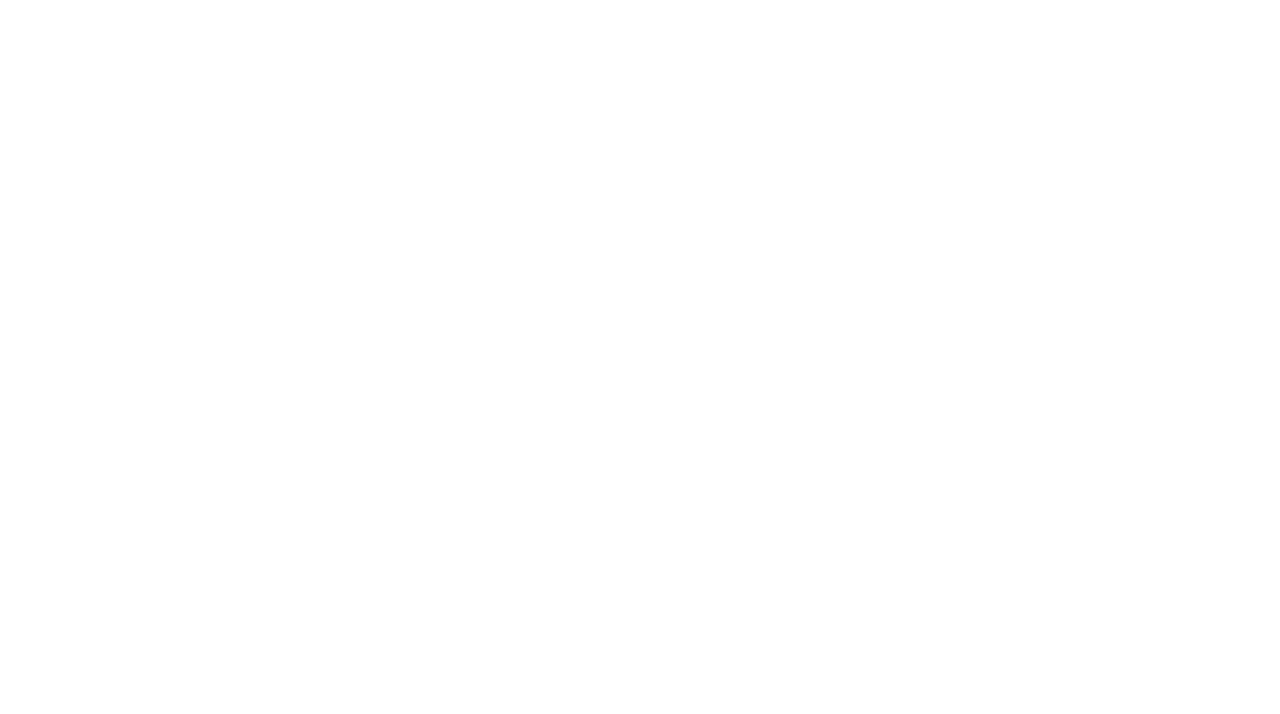
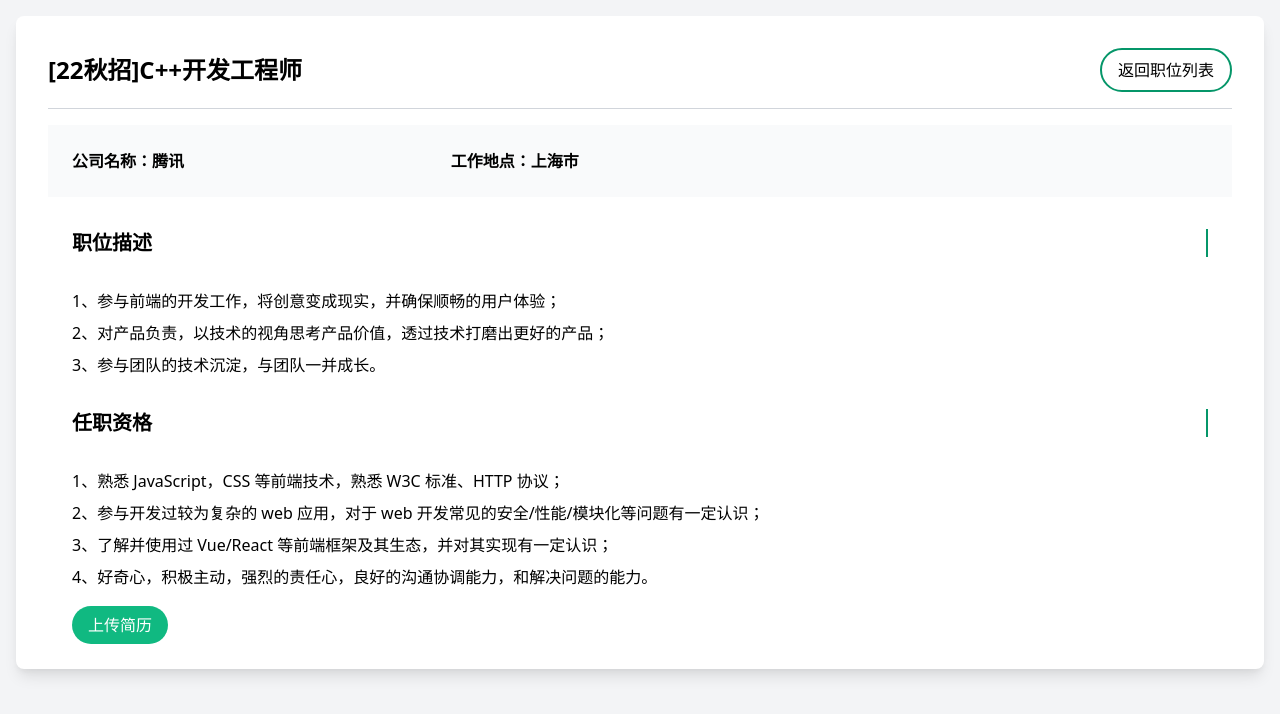
Before and after one commit to prokylo/offer-frontend, a Vue app in the folder job-offer/: page /jobs/1/detail in a window 1280 px wide. Before the commit this address had no page. Shown: the top 714 px of the page. Built offline with nearby package versions, Linux system fonts and the light colour scheme.

Commit message:
add: job detail page

```diff
--- a/job-offer/index.html
+++ b/job-offer/index.html
@@ -9,5 +9,7 @@
   <body>
     <div id="app"></div>
     <script type="module" src="/src/main.js"></script>
+    <!-- 在页面中包含库 -->
+    <script src="https://unpkg.com/vue/dist/vue.js"></script>
   </body>
 </html>
--- a/job-offer/package.json
+++ b/job-offer/package.json
@@ -13,7 +13,8 @@
     "qs": "^6.10.2",
     "tailwindcss": "^2.2.19",
     "vue": "^3.2.16",
-    "vue-router": "^4.0.12"
+    "vue-router": "^4.0.12",
+    "vue3-markdown-it": "^1.0.9"
   },
   "devDependencies": {
     "@vitejs/plugin-vue": "^1.9.3",
--- a/job-offer/src/JobOffersApp.vue
+++ b/job-offer/src/JobOffersApp.vue
@@ -34,8 +34,7 @@
       <div class="self-center">
         <p class="text-4xl" ref="title">从这里，开启你的招聘之旅！</p>
         <p class="subtitle text-gray-500 text-xl mt-4" ref="subtitle">这是一个集招聘信息、分享、吐槽于一体的平台</p>
-        <button class="bg-yellow-500 rounded-md
-    text-3xl text-white py-6 px-10 shadow-xl mt-8">Get Started</button>
+        <button class="bg-yellow-500 rounded-md text-3xl text-white py-6 px-10 shadow-xl mt-8">Get Started</button>
       </div>
       <div class="self-center">
         <img :src="myimg" class="w-160 h-96 ml-auto rounded-lg border-8 border-white shadow-lg"/>
@@ -70,7 +69,9 @@
       <span class="">技术交流</span>
     </div>
   </footer>
-  <button class="fixed bg-gray-100 p-8 text-2xl right-8 bottom-8 rounded-full text-gray-500">UP</button>
+  <button
+      @click="backToTop"
+      class="fixed bg-gray-100 p-8 text-2xl right-8 bottom-8 rounded-full text-gray-500 hidden">UP</button>
 </template>
 
 <script setup>
@@ -78,6 +79,27 @@
 import introbg from './assets/intro-bg-wrapper.jpg'
 import LoginBox from './components/LoginBox.vue'
 const myimg = introbg;
+
+//back to top button event function
+const backToTop = () => {
+  // window.scrollTo({
+  //   top: 100,
+  //   left: 100,
+  //   behavior: 'smooth'
+  // });
+  document.body.scrollTop = 0;
+  document.documentElement.scrollTop = 0;
+
+  // console.log(haha)
+  // const that = this;
+  // let timer = setInterval(()=>{
+  //   let ispeed = Math.floor(-that.scrollTop / 5);
+  //   document.documentElement.scrollTop = document.body.scrollTop = that.scrollTop + ispeed;
+  //   if (that.scrollTop === 0){
+  //     clearInterval(timer);
+  //   }
+  // }, 16)
+};
 
 //params and callbacks of login module
 const showLoginBox = ref(false);
--- a/job-offer/src/components/CommentItem.vue
+++ b/job-offer/src/components/CommentItem.vue
@@ -9,7 +9,7 @@
       <p>{{ user }}</p>
       <p class="text-gray-600 text-sm">{{ time }}</p>
     </div>
-    <button @click="window.open('www.baidu.com', 'blank')" class="ml-auto">
+    <button @click="" class="ml-auto">
       <span>
         <svg
             xmlns="http://www.w3.org/2000/svg"
--- /dev/null
+++ b/job-offer/src/components/NotePanel.vue
@@ -0,0 +1,39 @@
+<template>
+  <div class="mx-auto p-4 flex">
+    <div class="mx-auto p-8 w-1/2 grid">
+      <textarea v-model="content"
+                class="p-2 bg-blue-50 rounded-lg focus-within:outline-white"
+      ></textarea>
+    </div>
+    <div class="h-screen border-r border-blue-400">
+    </div>
+    <div class="mx-auto p-8 w-1/2 grid">
+      <Markdown :source="content" />
+    </div>
+  </div>
+</template>
+
+<script setup>
+import { ref } from 'vue';
+const content = ref("");
+
+import { watch } from 'vue';
+
+import Markdown from 'vue3-markdown-it'; //markdown
+import 'highlight.js/styles/monokai.css'; //markdown
+
+watch(content, (newVal, oldVal)=>{
+
+  document.body.getElementsByTagName('h1').forEach((item, index)=>{
+    console.log(item);
+    item.style.cssText += 'font-size: 28px;';
+    console.log(item);
+  })
+  // console.log({ newVal, oldVal})
+})
+
+
+</script>
+
+<style scoped>
+</style>
--- a/job-offer/src/components/PostItem.vue
+++ b/job-offer/src/components/PostItem.vue
@@ -33,10 +33,22 @@
       {{ content }}
     </p>
   </div>
-  <div class="my-2">
+  <div class="my-2 flex items-center">
     <span>{{ subscribes }} 点赞</span>
-    <div class="w-4 inline-block"></div>
+    <div class="w-2"></div>
+    <span>
+      <svg xmlns="http://www.w3.org/2000/svg" class="h-6 w-6 inline-block" fill="none" viewBox="0 0 24 24" stroke="currentColor">
+        <path stroke-linecap="round" stroke-linejoin="round" stroke-width="2" d="M4.318 6.318a4.5 4.5 0 000 6.364L12 20.364l7.682-7.682a4.5 4.5 0 00-6.364-6.364L12 7.636l-1.318-1.318a4.5 4.5 0 00-6.364 0z" />
+      </svg>
+    </span>
+    <div class="w-4"></div>
     <span>{{ collections }} 收藏</span>
+    <div class="w-2"></div>
+    <span>
+      <svg xmlns="http://www.w3.org/2000/svg" class="h-6 w-6" fill="none" viewBox="0 0 24 24" stroke="currentColor">
+        <path stroke-linecap="round" stroke-linejoin="round" stroke-width="2" d="M11.049 2.927c.3-.921 1.603-.921 1.902 0l1.519 4.674a1 1 0 00.95.69h4.915c.969 0 1.371 1.24.588 1.81l-3.976 2.888a1 1 0 00-.363 1.118l1.518 4.674c.3.922-.755 1.688-1.538 1.118l-3.976-2.888a1 1 0 00-1.176 0l-3.976 2.888c-.783.57-1.838-.197-1.538-1.118l1.518-4.674a1 1 0 00-.363-1.118l-3.976-2.888c-.784-.57-.38-1.81.588-1.81h4.914a1 1 0 00.951-.69l1.519-4.674z" />
+      </svg>
+    </span>
   </div>
   <DividerHorizontal />
 </template>
--- a/job-offer/src/router/router.js
+++ b/job-offer/src/router/router.js
@@ -4,6 +4,8 @@
 import CommentsApp from '../CommentsApp.vue'
 import CommunityPage from '../views/CommunityPage.vue'
 import PostPage from '../views/PostPage.vue'
+import NotePanel from '../components/NotePanel.vue'
+import JobDetailPage from '../views/JobDetailPage.vue'
 
 // 路由信息
 const routes = [
@@ -27,6 +29,16 @@
         path: "/community/post/:postId",
         name: "post",
         component: PostPage
+    },
+    {
+        path: "/note",
+        name: "note",
+        component: NotePanel
+    },
+    {
+        path: "/jobs/:jobId/detail",
+        name: "job",
+        component: JobDetailPage
     }
 ];
 
--- a/job-offer/src/views/CommunityPage.vue
+++ b/job-offer/src/views/CommunityPage.vue
@@ -14,8 +14,10 @@
         <span class="py-2 px-5 rounded-full inline-block text-2xl">收藏</span>
       </label>
     </div>
-    <div class="rounded-lg shadow-lg mx-auto p-8 top-list">
-      <PostItem v-for="post in posts" :key="post.id" v-bind="post" />
+    <div class="rounded-lg shadow-lg mx-auto top-list">
+      <div v-for="post in posts" :key="post.id" class="p-8 cursor-pointer hover:bg-gray-50">
+        <PostItem v-bind="post"/>
+      </div>
     </div>
   </div>
 </template>
@@ -58,7 +60,7 @@
 <style scoped>
 #top-list:checked ~ .nav-bar label[for="top-list"] span{
   @apply text-yellow-600;
-  @apply underline;
+  /*@apply underline;*/
 }
 
 #collection-posts:checked ~ .nav-bar label[for="collection-posts"] span{
--- /dev/null
+++ b/job-offer/src/views/JobDetailPage.vue
@@ -0,0 +1,60 @@
+<template>
+  <div class="p-4 bg-gray-100 min-h-screen">
+    <div class="container max-w-screen-xl p-8 mx-auto rounded-lg shadow-lg bg-white">
+      <div class="flex justify-between items-center mb-4">
+        <h2 class="text-2xl font-semibold">[22秋招]C++开发工程师</h2>
+        <button class="rounded-full border-2 border-green-600 py-2 px-4">返回职位列表</button>
+      </div>
+      <DividerHorizontal />
+
+      <div class="flex bg-gray-50 p-6 font-semibold">
+        <div class="w-1/3 ">公司名称：腾讯</div>
+        <div class="w-1/3 ">工作地点：上海市</div>
+      </div>
+      <div class="px-6">
+        <h2 class="text-xl font-semibold border-r-2 border-green-600 my-8">职位描述</h2>
+        <ul>
+          <li v-for="jd in jobDescription" :key="jd.index" class="my-2">
+            {{ jd }}
+          </li>
+        </ul>
+        <h2 class="text-xl font-semibold border-r-2 border-green-600 my-8">任职资格</h2>
+        <ul>
+          <li v-for="jd in jobTech" :key="jd.index" class="my-2">
+            {{ jd }}
+          </li>
+        </ul>
+        <div class="mt-6">
+          <label for="resume-upload" class="bg-green-500 text-white rounded-full px-4 py-2">
+            <span>上传简历</span>
+          </label>
+          <input class="hidden" id="resume-upload" type="file"/>
+        </div>
+      </div>
+    </div>
+  </div>
+</template>
+
+<script setup>
+import DividerHorizontal from "../components/DividerHorizontal.vue";
+import DividerInlineVertical from "../components/DividerInlineVertical.vue";
+import { ref } from 'vue';
+
+const jobDescription = ref([
+  '1、参与前端的开发工作，将创意变成现实，并确保顺畅的用户体验；',
+  '2、对产品负责，以技术的视角思考产品价值，透过技术打磨出更好的产品；',
+  '3、参与团队的技术沉淀，与团队一并成长。'
+])
+
+const jobTech = ref([
+    '1、熟悉 JavaScript，CSS 等前端技术，熟悉 W3C 标准、HTTP 协议；',
+    '2、参与开发过较为复杂的 web 应用，对于 web 开发常见的安全/性能/模块化等问题有一定认识；',
+    '3、了解并使用过 Vue/React 等前端框架及其生态，并对其实现有一定认识；',
+    '4、好奇心，积极主动，强烈的责任心，良好的沟通协调能力，和解决问题的能力。'
+])
+
+</script>
+
+<style scoped>
+
+</style>
--- a/job-offer/src/views/MainPage.vue
+++ b/job-offer/src/views/MainPage.vue
@@ -1,6 +1,5 @@
 <template>
   <div class="container mx-auto my-4">
-    <a-modal></a-modal>
     <div class="wrapper-search-bar my-4">
       <div class="border-2 border-gray-200 inline-block flex
         sm:w-2/3 rounded-full z-10 bg-white
--- a/job-offer/src/views/PostPage.vue
+++ b/job-offer/src/views/PostPage.vue
@@ -6,8 +6,6 @@
 
 <script setup>
 
-
-
 </script>
 
 <style scoped>
--- a/job-offer/tailwind.config.js
+++ b/job-offer/tailwind.config.js
@@ -1,6 +1,6 @@
 module.exports = {
   // mode: "jit",
-  purge: ["./index.html", "./src/**/*.{vue,js}"],  //去除index.html中没有用到的样式
+  // purge: ["./index.html", "./src/**/*.{vue,js}"],  //去除index.html中没有用到的样式
   darkMode: false, // or 'media' or 'class'
   theme: {
     extend: {
```
Also changed, not shown: 2 other files (tests, documents, lock files or other folders).
